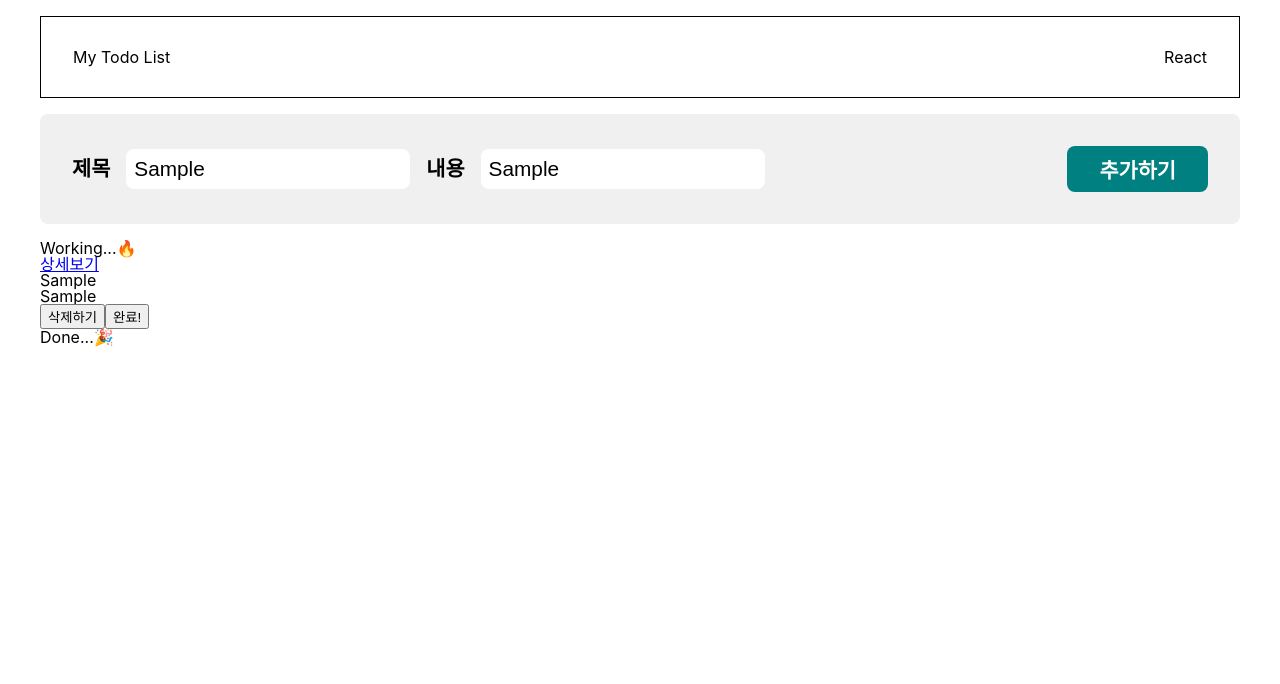
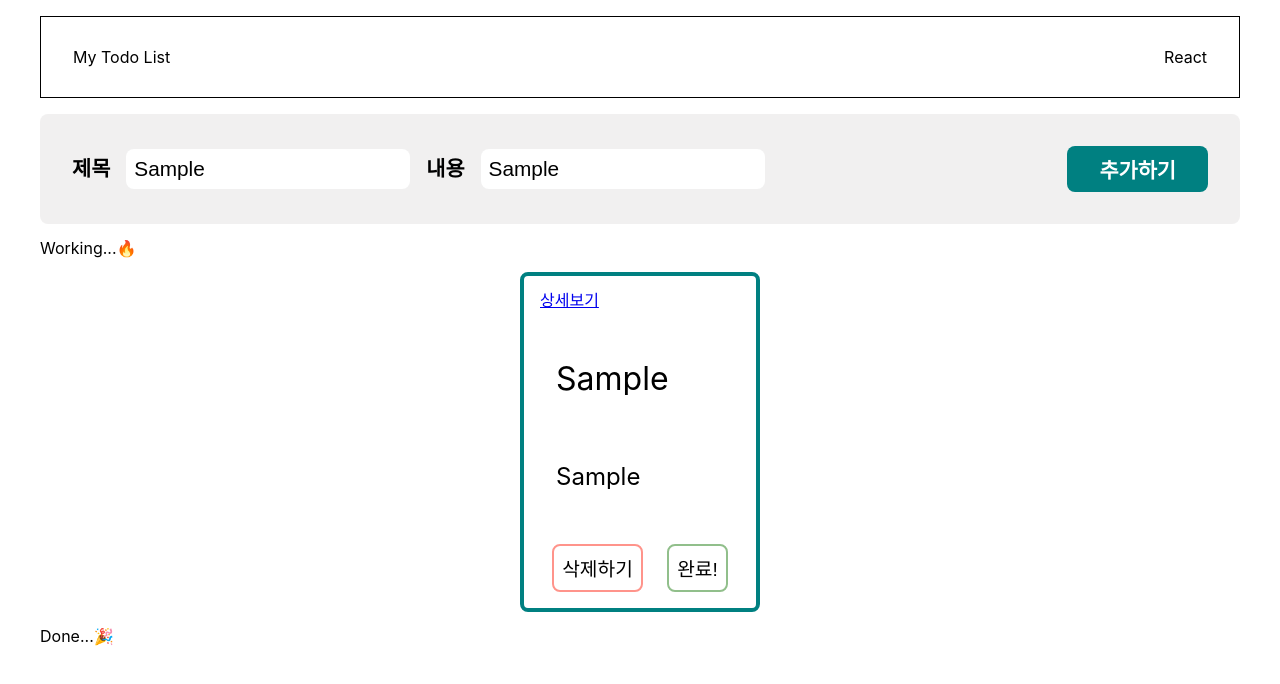
Before and after one commit to Adult96/todo-redux-router, a React (Create React App) app: page / in a window 1280 px wide. Both pictures are taken after typing "Sample", "Sample" into the empty fields and a click on the button "추가하기". Shown: the top 684 px of the page. Built offline with nearby package versions, Linux system fonts and the light colour scheme.

Commit message:
design: todo item style 구현 완료

```diff
--- a/src/components/TodoItem.jsx
+++ b/src/components/TodoItem.jsx
@@ -1,17 +1,59 @@
 import React from 'react';
 import { Link } from 'react-router-dom';
+import styled from 'styled-components';
+import theme from 'styles/theme';
 
 export default function TodoItem({ item }) {
   const { id, title, comment, isDone } = item;
   return (
-    <div>
+    <Item>
       <Link to={`/detail/${id}`}>상세보기</Link>
-      <p>{title}</p>
-      <p>{comment}</p>
-      <div>
-        <button>삭제하기</button>
-        <button>{isDone ? '취소!' : '완료!'}</button>
-      </div>
-    </div>
+      <Text fontSize='2rem' clamp={3}>
+        {title}
+      </Text>
+      <Text clamp={2}>{comment}</Text>
+      <BtnBox>
+        <Btn borderColor={theme.redPink}>삭제하기</Btn>
+        <Btn borderColor={theme.melonGreen}>{isDone ? '취소!' : '완료!'}</Btn>
+      </BtnBox>
+    </Item>
   );
 }
+
+const Item = styled.div`
+  display: flex;
+  flex-direction: column;
+  justify-content: space-between;
+  width: 200px;
+  height: 300px;
+  margin: 1rem;
+  padding: 1rem;
+  border: 4px solid ${props => props.theme.darkMint};
+  border-radius: 0.5rem;
+  overflow: hidden;
+`;
+
+const Text = styled.div`
+  margin: 1rem;
+  font-size: ${props => props.fontSize || '1.5rem'};
+
+  word-break: break-all;
+  overflow: hidden;
+  text-overflow: ellipsis;
+  display: -webkit-box;
+  -webkit-line-clamp: ${props => props.clamp};
+  -webkit-box-orient: vertical;
+`;
+
+const BtnBox = styled.div`
+  display: flex;
+  justify-content: space-around;
+`;
+
+const Btn = styled.button`
+  border: 2px solid ${props => props.borderColor};
+  border-radius: 0.5rem;
+  background-color: transparent;
+  font-size: 1.2rem;
+  padding: 0.5rem;
+`;
--- a/src/components/TodoList.jsx
+++ b/src/components/TodoList.jsx
@@ -1,16 +1,25 @@
 import React from 'react';
 import TodoItem from './TodoItem';
 import { v4 as uuidv4 } from 'uuid';
+import styled from 'styled-components';
 
 export default function TodoList({ todo, doneCheck, children }) {
   return (
-    <div>
+    <>
       {children}
-      {todo
-        .filter(value => value.isDone === doneCheck)
-        .map(item => (
-          <TodoItem key={uuidv4()} item={item} />
-        ))}
-    </div>
+      <List>
+        {todo
+          .filter(value => value.isDone === doneCheck)
+          .map(item => (
+            <TodoItem key={uuidv4()} item={item} />
+          ))}
+      </List>
+    </>
   );
 }
+
+const List = styled.div`
+  display: flex;
+  justify-content: center;
+  flex-wrap: wrap;
+`;
```
